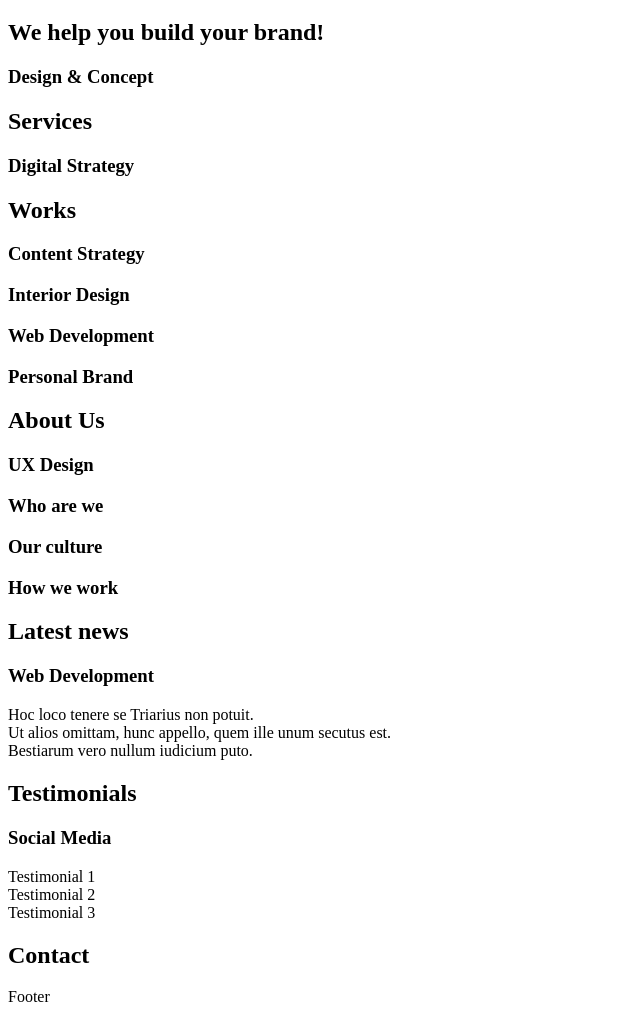
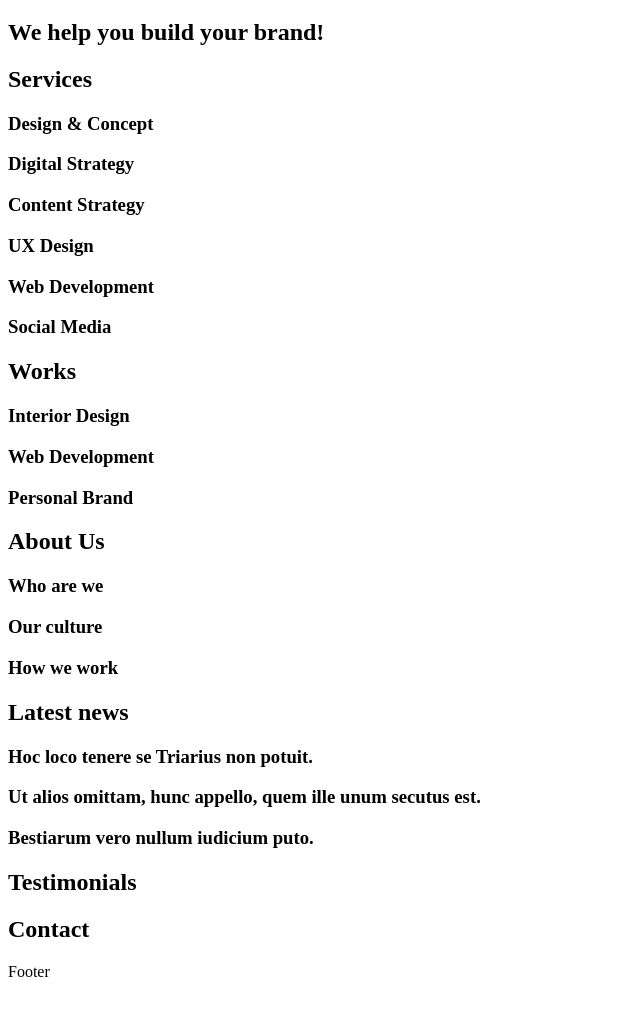
Before and after one commit to soto2571/holbertonschool-web_front_end, a plain HTML site: page html_advanced/10-index.html in a window 1280 px wide. Shown: the part 61-1075 px from the top of the page, without its empty margins (0-640 px from the left). After the commit the page ends 1050 px from the top, so only its background shows below. Drawn offline with Linux system fonts and the light colour scheme.

Commit message:
Auto commit

```diff
--- a/html_advanced/10-index.html
+++ b/html_advanced/10-index.html
@@ -9,31 +9,47 @@
     <link rel="icon" type="image/png" href="./favicon.png">
 </head>
 <body>
-    <header><nav></nav></header>
+    <header>
+        <nav></nav>
+    </header>
     <main>
         <h1>Homepage</h1>
-        <section><h2>We help you build your brand!</h2><h3>Design & Concept</h3></section>
-        <section><h2>Services</h2><h3>Digital Strategy</h3></section>
-        <section><h2>Works</h2><h3>Content Strategy</h3>
+        <section>
+            <h2>We help you build your brand!</h2>
+        </section>
+        <section>
+            <h2>Services</h2>
+            <h3>Design & Concept</h3>
+            <h3>Digital Strategy</h3>
+            <h3>Content Strategy</h3>
+            <h3>UX Design</h3>
+            <h3>Web Development</h3>
+            <h3>Social Media</h3>
+        </section>
+        <section>
+            <h2>Works</h2>
             <article><h3>Interior Design</h3></article>
             <article><h3>Web Development</h3></article>
             <article><h3>Personal Brand</h3></article>
         </section>
-        <section><h2>About Us</h2><h3>UX Design</h3></section>
+        <section>
+            <h2>About Us</h2>
             <h3>Who are we</h3>
             <h3>Our culture</h3>
             <h3>How we work</h3>
-        <section><h2>Latest news</h2><h3>Web Development</h3>
-            <article>Hoc loco tenere se Triarius non potuit.</article>
-            <article>Ut alios omittam, hunc appello, quem ille unum secutus est.</article>
-            <article>Bestiarum vero nullum iudicium puto.</article>
         </section>
-        <section><h2>Testimonials</h2><h3>Social Media</h3>
-            <article>Testimonial 1</article>
-            <article>Testimonial 2</article>
-            <article>Testimonial 3</article>
+        <section>
+            <h2>Latest news</h2>
+            <article><h3>Hoc loco tenere se Triarius non potuit.</h3></article>
+            <article><h3>Ut alios omittam, hunc appello, quem ille unum secutus est.</h3></article>
+            <article><h3>Bestiarum vero nullum iudicium puto.</h3></article>
         </section>
-        <section><h2>Contact</h2></section>
+        <section>
+            <h2>Testimonials</h2>
+        </section>
+        <section>
+            <h2>Contact</h2>
+        </section>
     </main>
     <footer>Footer</footer>
 </body>
```
